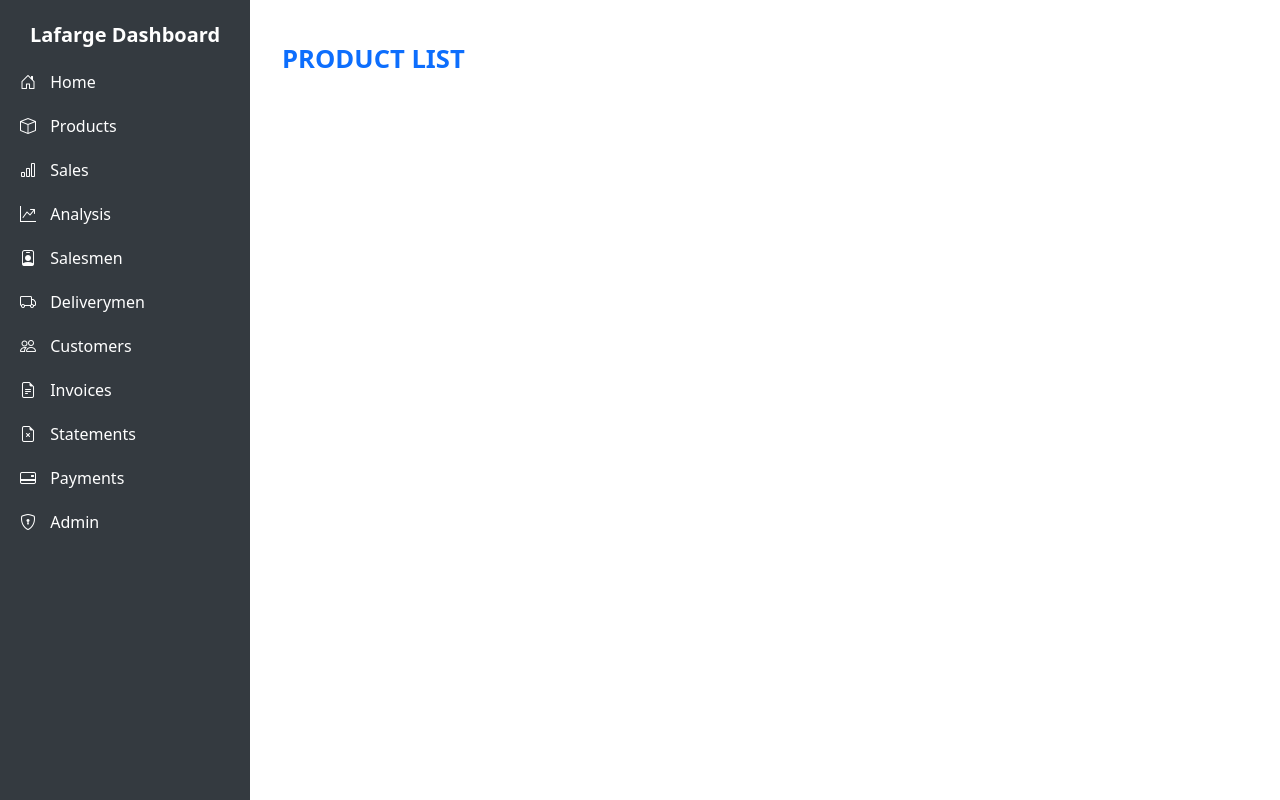
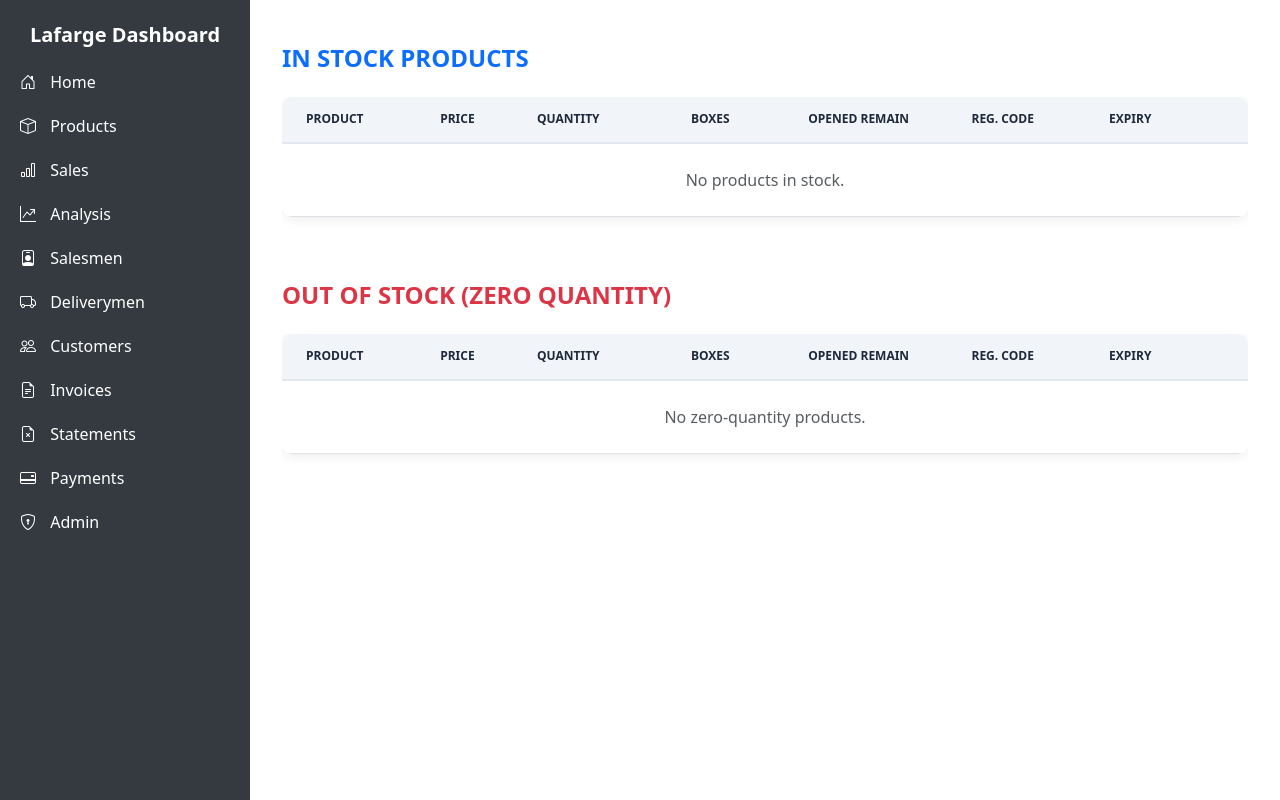
Before and after one commit to mfcc168/Lafarge-ERP-System, a Django app: page /products/ in a window 1280 px wide. Run offline with Django 5.2, Linux system fonts and the light colour scheme; the visitor is signed in with stand-in values (Sample User, id 1); data that the repository does not hold is empty; some libraries are stand-ins or nearby versions.

Commit message:
Refactor product list display to use tables for in-stock and out-of-stock products with improved detail visibility

```diff
--- a/lafarge/invoice/templates/invoice/product_list.html
+++ b/lafarge/invoice/templates/invoice/product_list.html
@@ -3,150 +3,222 @@
 
 {% block content %}
 <div class="container mt-4">
-    <h2 class="mb-4 text-primary text-uppercase">Product List</h2>
 
-    <div class="row g-3">
+    <!-- In Stock -->
+    <h2 class="mb-4 text-primary text-uppercase fs-4 fw-bold">In Stock Products</h2>
+
+    <div class="table-responsive mb-5">
+        <table class="table table-modern align-middle">
+            <thead>
+                <tr>
+                    <th scope="col" class="ps-4">Product</th>
+                    <th scope="col">Price</th>
+                    <th scope="col">Quantity</th>
+                    <th scope="col" class="text-center">Boxes</th>
+                    <th scope="col" class="text-center">Opened remain</th>
+                    <th scope="col">Reg. Code</th>
+                    <th scope="col">Expiry</th>
+                    <th scope="col"></th>
+                </tr>
+            </thead>
+            <tbody>
                 {% for product in products %}
-        <div class="col-12">
-            <div class="card border-0 shadow-sm rounded-3 bg-white">
-                <!-- Top Part: White Background, Clickable -->
-                <a href="{% url 'product_transactions' product.id %}" class="card-link">
-                    <div class="card-body p-4 bg-white">
-                        <!-- Product Title -->
-                        <h5 class="card-title fw-bold text-dark mb-2">
+                    {% if product.quantity > 0 %}
+                    <tr class="product-row">
+                        <td class="ps-4 fw-medium">
+                            <a href="{% url 'product_transactions' product.id %}"
+                               class="text-dark text-decoration-none product-link">
                                 {{ product.name }}
-                        </h5>
+                            </a>
+                        </td>
+                        <td class="text-nowrap">${{ product.price }}</td>
+                        <td>{{ product.quantity|intcomma }}</td>
+                        <td class="text-center">{{ product.box_amount }} × {{ product.unit_per_box }}</td>
+                        <td class="text-center">{{ product.box_remain }}</td>
+                        <td class="text-muted small">{{ product.registration_code|default:"—" }}</td>
+                        <td class="text-muted small">{{ product.expiry_date|date:"Y-m-d"|default:"—" }}</td>
+                        <td class="text-end pe-3">
+                            <button class="btn btn-link p-0 toggle-btn" type="button"
+                                    data-bs-toggle="collapse"
+                                    data-bs-target="#details-{{ product.id }}"
+                                    aria-expanded="false"
+                                    aria-controls="details-{{ product.id }}">
+                                <i class="bi bi-chevron-down fs-5"></i>
+                            </button>
+                        </td>
+                    </tr>
 
-                        <!-- Primary Details: Price and Quantity -->
-                        <div class="row gy-2">
-                            <div class="col-md-6">
-                                <p class="text-muted d-flex justify-content-between fs-6">
-                                    <span><i class="bi bi-tag"></i> Price:</span>
-                                    <span class="fw-bold text-dark">${{ product.price }}</span>
-                                </p>
+                    <tr class="collapse detail-row" id="details-{{ product.id }}">
+                        <td colspan="8" class="p-3 bg-light-subtle">
+                            <div class="row g-4 small text-muted">
+                                <div class="col-6 col-md-3">
+                                    <strong>Full boxes:</strong><br>{{ product.box_amount }} boxes × {{ product.unit_per_box }} units
                                 </div>
-                            <div class="col-md-6">
-                                <p class="text-muted d-flex justify-content-between fs-6">
-                                    <span><i class="bi bi-layers"></i> Quantity:</span>
-                                    <span class="fw-bold">{{ product.quantity|intcomma }}</span>
-                                </p>
+                                <div class="col-6 col-md-3">
+                                    <strong>Opened remain:</strong><br>{{ product.box_remain }} units
+                                </div>
+                                <div class="col-6 col-md-3">
+                                    <strong>Reg. Code:</strong><br>{{ product.registration_code|default:"Not set" }}
+                                </div>
+                                <div class="col-6 col-md-3">
+                                    <strong>Expiry:</strong><br>{{ product.expiry_date|date:"d M Y"|default:"Not set" }}
                                 </div>
                             </div>
-                    </div>
-                </a>
-
-                <!-- Bottom Part: Gray Background, Non-Clickable -->
-                <div class="card-body p-4 bg-light">
-                    <!-- Dropdown Toggle Button -->
-                    <div class="mt-2">
-                        <button class="btn btn-link text-primary p-0 fs-6 toggle-details" type="button" data-bs-target="#details-{{ product.id }}" aria-expanded="false">
-                            <i class="bi bi-chevron-down"></i> <span class="toggle-text">More Details</span>
-                        </button>
+                        </td>
+                    </tr>
+                    {% endif %}
+                {% empty %}
+                <tr><td colspan="8" class="text-center py-4 text-muted">No products in stock.</td></tr>
+                {% endfor %}
+            </tbody>
+        </table>
     </div>
 
-                    <!-- Collapsible Details -->
-                    <div class="collapse" id="details-{{ product.id }}">
-                        <div class="border-top pt-3 mt-3 text-muted fs-6">
-                            <p class="text-muted d-flex justify-content-between fs-6">
-                                <span><i class="bi bi-box"></i> Unopened Total:</span>
-                                <span class="fw-bold">{{ product.box_amount }} boxes x {{ product.unit_per_box }} units</span>
-                            </p>
-                            <p class="text-muted d-flex justify-content-between fs-6">
-                                <span><i class="bi bi-box-seam"></i> Opened Box Remain Units:</span>
-                                <span class="fw-bold">{{ product.box_remain }}</span>
-                            </p>
-                            <p class="mb-1 text-truncate">
-                                <i class="bi bi-upc-scan"></i> <strong>Reg. Code:</strong> {{ product.registration_code }}
-                            </p>
-                            <p class="mb-0">
-                                <i class="bi bi-calendar-check"></i> <strong>Expiry:</strong> {{ product.expiry_date }}
-                            </p>
+    <!-- Out of Stock -->
+    <h2 class="mb-4 text-danger text-uppercase fs-4 fw-bold">Out of Stock (Zero Quantity)</h2>
+
+    <div class="table-responsive">
+        <table class="table table-modern align-middle">
+            <thead>
+                <tr>
+                    <th scope="col" class="ps-4">Product</th>
+                    <th scope="col">Price</th>
+                    <th scope="col">Quantity</th>
+                    <th scope="col" class="text-center">Boxes</th>
+                    <th scope="col" class="text-center">Opened remain</th>
+                    <th scope="col">Reg. Code</th>
+                    <th scope="col">Expiry</th>
+                    <th scope="col"></th>
+                </tr>
+            </thead>
+            <tbody>
+                {% for product in products %}
+                    {% if product.quantity == 0 %}
+                    <tr class="product-row">
+                        <td class="ps-4 fw-medium">
+                            <a href="{% url 'product_transactions' product.id %}"
+                               class="text-dark text-decoration-none product-link">
+                                {{ product.name }}
+                            </a>
+                        </td>
+                        <td class="text-nowrap">${{ product.price }}</td>
+                        <td class="text-danger fw-bold">0</td>
+                        <td class="text-center">{{ product.box_amount }} × {{ product.unit_per_box }}</td>
+                        <td class="text-center">{{ product.box_remain }}</td>
+                        <td class="text-muted small">{{ product.registration_code|default:"—" }}</td>
+                        <td class="text-muted small">{{ product.expiry_date|date:"Y-m-d"|default:"—" }}</td>
+                        <td class="text-end pe-3">
+                            <button class="btn btn-link p-0 toggle-btn" type="button"
+                                    data-bs-toggle="collapse"
+                                    data-bs-target="#details-{{ product.id }}"
+                                    aria-expanded="false"
+                                    aria-controls="details-{{ product.id }}">
+                                <i class="bi bi-chevron-down fs-5"></i>
+                            </button>
+                        </td>
+                    </tr>
+
+                    <tr class="collapse detail-row" id="details-{{ product.id }}">
+                        <td colspan="8" class="p-3 bg-light-subtle">
+                            <div class="row g-4 small text-muted">
+                                <div class="col-6 col-md-3">
+                                    <strong>Full boxes:</strong><br>{{ product.box_amount }} boxes × {{ product.unit_per_box }} units
+                                </div>
+                                <div class="col-6 col-md-3">
+                                    <strong>Opened remain:</strong><br>{{ product.box_remain }} units
+                                </div>
+                                <div class="col-6 col-md-3">
+                                    <strong>Reg. Code:</strong><br>{{ product.registration_code|default:"Not set" }}
+                                </div>
+                                <div class="col-6 col-md-3">
+                                    <strong>Expiry:</strong><br>{{ product.expiry_date|date:"d M Y"|default:"Not set" }}
                                 </div>
                             </div>
+                        </td>
+                    </tr>
+                    {% endif %}
+                {% empty %}
+                <tr><td colspan="8" class="text-center py-4 text-muted">No zero-quantity products.</td></tr>
+                {% endfor %}
+            </tbody>
+        </table>
     </div>
-            </div>
-        </div>
-        {% endfor %}
-    </div>
+
 </div>
 
 <script>
-document.querySelectorAll('.toggle-details').forEach(button => {
-    const targetId = button.getAttribute('data-bs-target');
-    const collapseElement = document.querySelector(targetId);
-    const icon = button.querySelector('i');
-    const text = button.querySelector('.toggle-text');
+// Only handle icon rotation — Bootstrap handles the actual show/hide
+document.addEventListener('DOMContentLoaded', function () {
+    document.querySelectorAll('.detail-row').forEach(function (collapse) {
+        const btn = document.querySelector('[data-bs-target="#' + collapse.id + '"]');
+        if (!btn) return;
+        const icon = btn.querySelector('i');
 
-    if (!collapseElement) {
-        console.error(`Collapse element not found for target: ${targetId}`);
-        return;
-    }
-
-    // Manual toggle on click
-    button.addEventListener('click', () => {
-        const bsCollapse = bootstrap.Collapse.getOrCreateInstance(collapseElement, { toggle: false });
-        bsCollapse.toggle();
+        collapse.addEventListener('show.bs.collapse', function () {
+            icon.classList.remove('bi-chevron-down');
+            icon.classList.add('bi-chevron-up');
+            btn.setAttribute('aria-expanded', 'true');
         });
 
-    // Update icon and text on show
-    collapseElement.addEventListener('show.bs.collapse', () => {
-        button.setAttribute('aria-expanded', 'true');
-        icon.classList.replace('bi-chevron-down', 'bi-chevron-up');
-        text.textContent = 'Hide Details';
+        collapse.addEventListener('hide.bs.collapse', function () {
+            icon.classList.remove('bi-chevron-up');
+            icon.classList.add('bi-chevron-down');
+            btn.setAttribute('aria-expanded', 'false');
+        });
     });
 
-    // Update icon and text on hide
-    collapseElement.addEventListener('hide.bs.collapse', () => {
-        button.setAttribute('aria-expanded', 'false');
-        icon.classList.replace('bi-chevron-up', 'bi-chevron-down');
-        text.textContent = 'More Details';
+    // Optional: Prevent clicks on row from bubbling (safety)
+    document.querySelectorAll('.product-row').forEach(row => {
+        row.addEventListener('click', e => {
+            // Let Bootstrap handle button clicks, let <a> handle link clicks
+            // Stop other row clicks from doing anything
+            if (!e.target.closest('a') && !e.target.closest('button')) {
+                e.stopPropagation();
+            }
+        });
     });
 });
 </script>
 
 <style>
-.card-link {
-    text-decoration: none;
-    color: inherit;
-    display: block;
+.table-modern {
+    --bs-table-bg: white;
+    border-collapse: separate;
+    border-spacing: 0;
+    border-radius: 10px;
+    overflow: hidden;
+    box-shadow: 0 2px 12px rgba(0,0,0,0.08);
 }
 
-.card-link:hover .card-body.bg-white {
-    transform: scale(1.02);
+.table-modern thead th {
+    background: #f1f5f9;
+    color: #1e293b;
+    font-weight: 600;
+    text-transform: uppercase;
+    font-size: 0.75rem;
+    padding: 0.85rem 1rem;
+    border-bottom: 2px solid #e2e8f0;
 }
 
-h2 {
-    font-size: 1.6rem;
-    font-weight: bold;
+.table-modern tbody tr.product-row:hover {
+    background-color: #f8fafc;
 }
 
-/* Card Styling */
-.card {
-    border-radius: 12px;
-    transition: transform 0.2s ease-in-out;
+.product-link {
+    display: block;
+    padding: 0.75rem 1rem;
+    margin: -0.75rem -1rem;
+    height: 100%;
 }
 
-/* Font Adjustments */
-.fs-6 {
-    font-size: 1rem;
+.toggle-btn {
+    padding: 0.75rem 0.5rem;
+    line-height: 1;
 }
 
-.text-muted {
-    font-size: 0.95rem;
-}
-
-/* Button Styling */
-.btn-link {
-    text-decoration: none;
-}
-
-.btn-link:hover {
-    text-decoration: underline;
-}
-
-/* Gray Background for Bottom Part */
-.bg-light {
-    background-color: #f8f9fa; /* Bootstrap's bg-light color */
+.detail-row td {
+    background: #f9fafb !important;
+    border-top: none;
 }
 </style>
 
```
Lines whose indentation alone changed are shown as unchanged.
